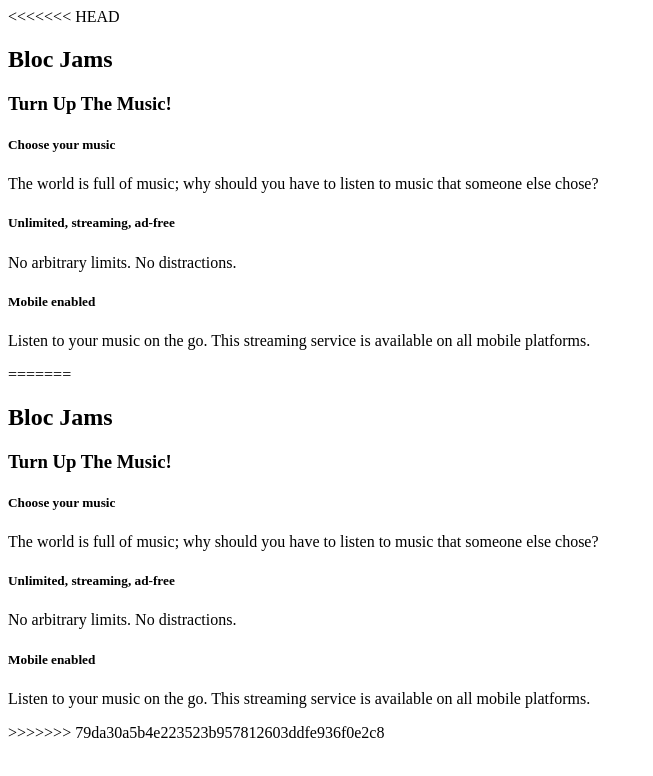
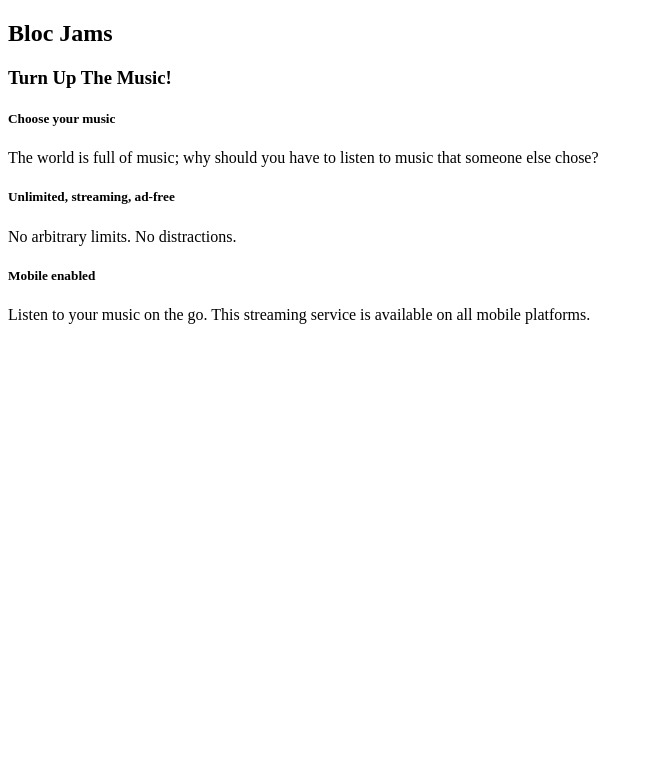
Before and after one commit to aaronbulnes/bloc-jams, a plain HTML site: page index.html in a window 1280 px wide. Shown: the whole page, without its empty margins (0-653 px from the left). Drawn offline with Linux system fonts and the light colour scheme.

Commit message:
Update index.html

```diff
--- a/index.html
+++ b/index.html
@@ -1,4 +1,3 @@
-<<<<<<< HEAD
 <!DOCTYPE html>
  <html>
      <head>
@@ -29,35 +28,3 @@
     </section>
 </body>
 </html>
-=======
-<!DOCTYPE html>
- <html>
-     <head>
-        <title>Bloc Jams</title>
-      </head>
-     <body>
- <nav>
- </nav>
-    <section>
-        <h1>Bloc Jams</h1>
-        <h3>Turn Up The Music!</h3>
-    </section>
-    <section
-      <div>
-               <h5>Choose your music</h5>
-               <p>The world is full of music; why should you have to listen to music that someone else chose?</p>
-           </div>
-           <div>
-               <h5>Unlimited, streaming, ad-free</h5>
-               <p>No arbitrary limits. No distractions.</p>
-           </div>
-           <div>
-               <h5>Mobile enabled</h5>
-               <p>Listen to your music on the go. This streaming service is available on all mobile platforms.</p>
-           </div>
-
-        </div>
-    </section>
-</body>
-</html>
->>>>>>> 79da30a5b4e223523b957812603ddfe936f0e2c8
```
